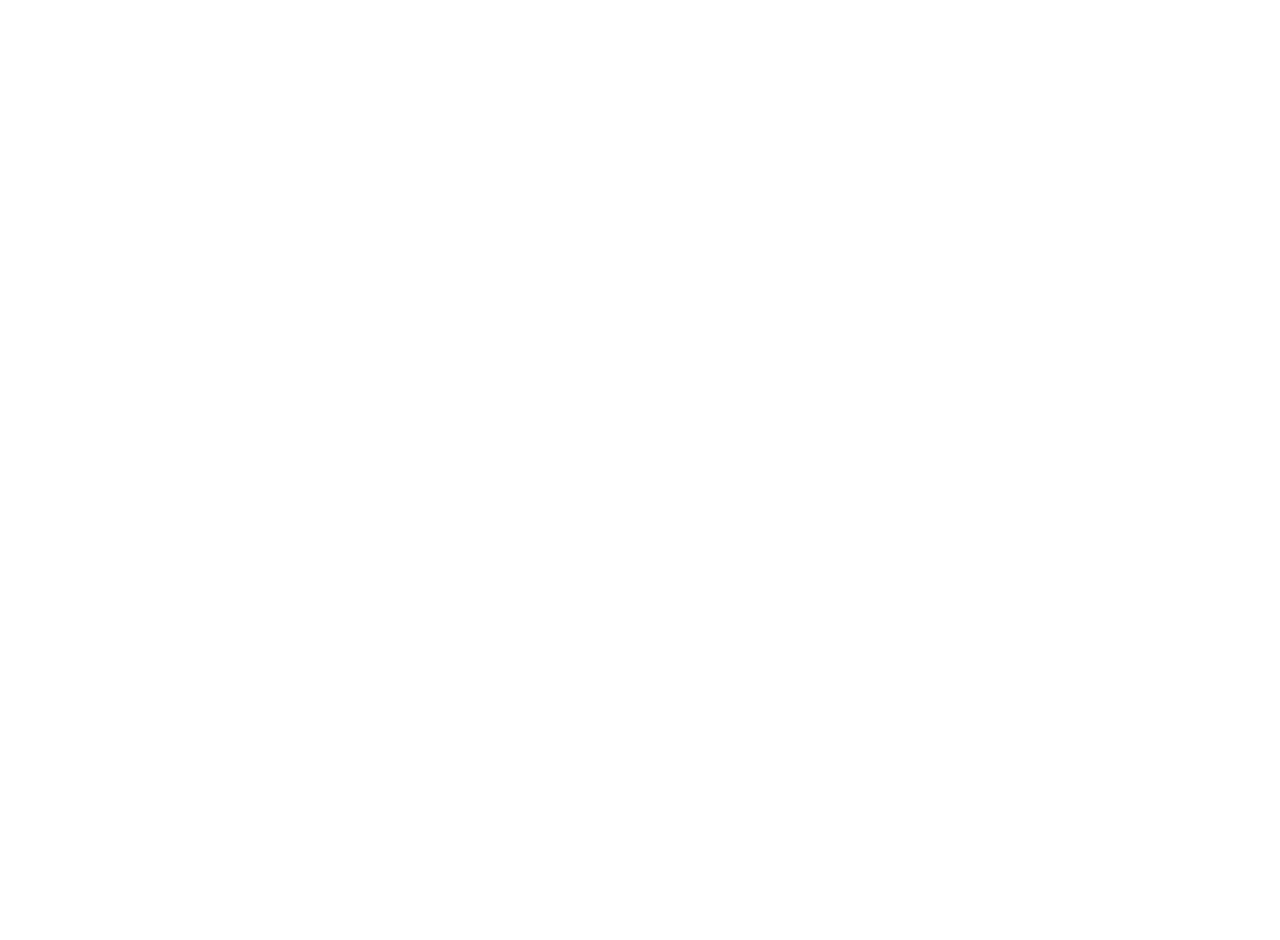
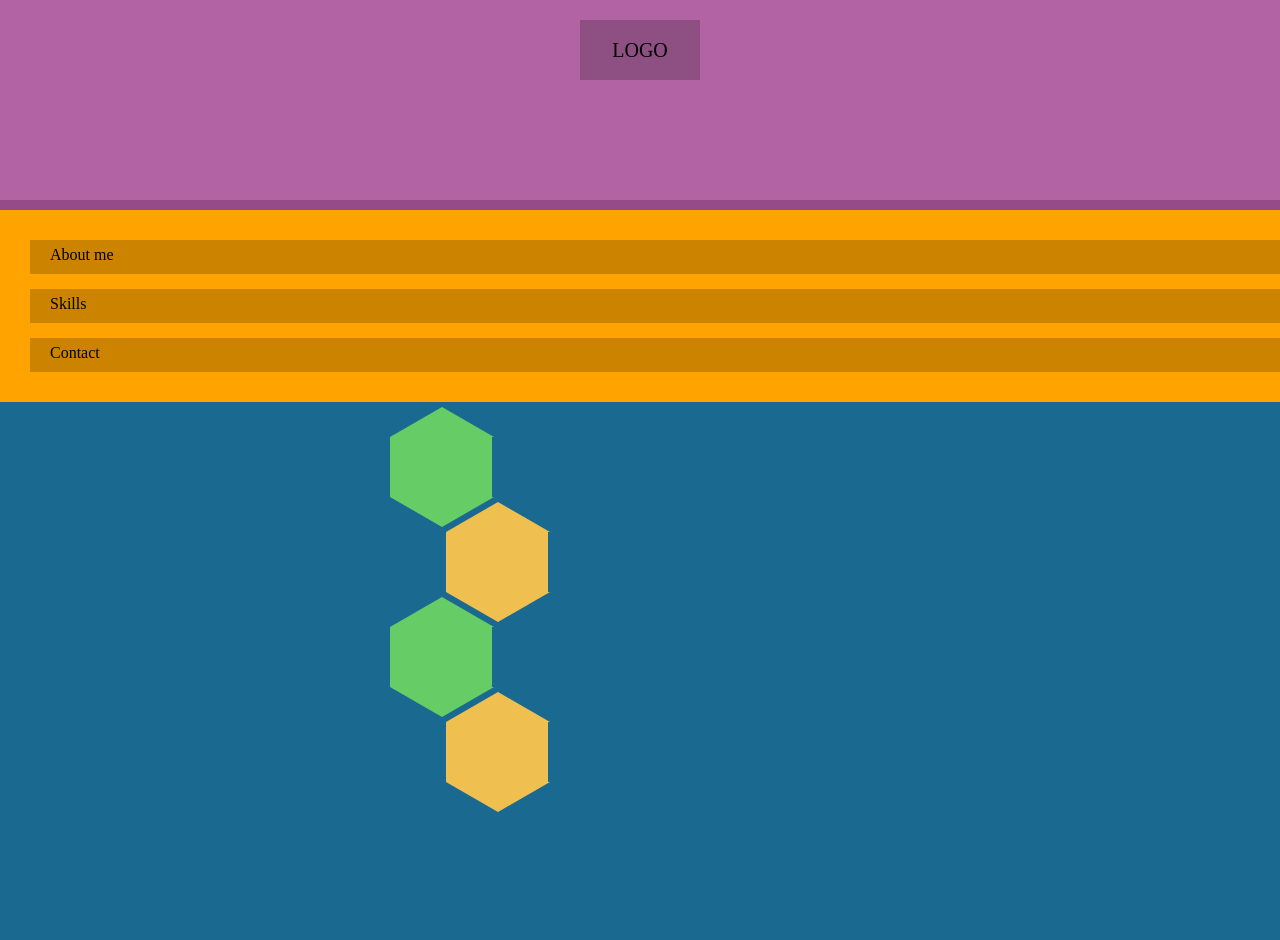
Before and after one commit to AWelshCorgi/awelshcorgi.github.com, a plain HTML site: page index.html in a window 1280 px wide. Before the commit the page ends 800 px from the top, so only its background shows below. Drawn offline with Linux system fonts and the light colour scheme.

Commit message:
added hexagons, saving before i stretch them

```diff
--- a/_body.scss
+++ b/_body.scss
@@ -0,0 +1,91 @@
+
+.core{
+	height:800px;
+	width:100%;
+	background-color: $bluetest-dark;
+
+}
+.menulist{
+	background-color: #ffa300;
+	padding-top:15px;
+	padding-left:30px;
+	padding-bottom:15px;
+
+	ul li{
+			background-color: rgba(0,0,0,.2);
+			height:20px;
+			padding-left:20px;
+			padding-top:7px;
+			padding-bottom:7px;
+			margin-top:15px;
+			margin-bottom:15px;
+
+		}
+
+
+}
+section{
+	height:500px;
+	width:500px;
+	margin-left:auto;
+	margin-right:auto;
+}
+
+
+.hex {
+    margin-top: 35px;
+    width: 102px;
+    height: 60px;
+    background-color: #6C6;
+    position: relative;
+
+
+
+		&:before {
+		    content: " ";
+		    width: 0; height: 0;
+		    border-bottom: 30px solid #6C6;
+		    border-left: 52px solid transparent;
+		    border-right: 52px solid transparent;
+		    position: absolute;
+		    top: -30px;
+		}
+
+		&:after {
+		    content: "";
+		    width: 0;
+		    position: absolute;
+		    bottom: -30px;
+		    border-top: 30px solid #6C6;
+		    border-left: 52px solid transparent;
+		    border-right: 52px solid transparent;
+		}
+
+		&:nth-child(even){
+		background-color: #EFC050;
+		clear:left;
+		margin-left:56px;
+
+		   	&:before {
+			    content: " ";
+			    width: 0; height: 0;
+			    border-bottom: 30px solid #EFC050;
+			    border-left: 52px solid transparent;
+			    border-right: 52px solid transparent;
+			    position: absolute;
+			    top: -30px;
+			}
+
+			&:after {
+			    content: "";
+			    width: 0;
+			    position: absolute;
+			    bottom: -30px;
+			    border-top: 30px solid #EFC050;
+			    border-left: 52px solid transparent;
+			    border-right: 52px solid transparent;
+			}
+
+
+    	}
+}
--- a/_colors-and-mix.scss
+++ b/_colors-and-mix.scss
@@ -11,16 +11,39 @@ $primary-color-darker: darken( $primary-color, 20% );
 $circlesize: 200px;
 $circlesize-prime: ($circlesize + 20px);
 
-@mixin circle($circlesize){
-    margin-right:auto;
-    margin-left:auto;
-     height:$circlesize;
-     width:$circlesize;
-     border-radius: $circlesize;
-     -moz-border-radius: $circlesize;
-     -webkit-border-radius: $circlesize;
-     background:$fontshade;
-     margin-bottom:10px;
-     background-image:url('../sasslearn/images/corgipuppy.jpg');
+
+$bluetest: #2288bb;
+$bluetest-light: lighten( $bluetest, 10% );
+$bluetest-lighter: lighten( $bluetest, 20% );
+$bluetest-dark: darken( $bluetest, 10% );
+$bluetest-darker: darken( $bluetest, 20% );
+
+@mixin hexagon{
+
+    margin-top: 30px;
+    width: 104px;
+    height: 60px;
+    background-color: #6C6;
+    position: relative;
+
+        :before {
+        content: " ";
+        width: 0; height: 0;
+        border-bottom: 30px solid #6C6;
+        border-left: 52px solid transparent;
+        border-right: 52px solid transparent;
+        position: absolute;
+        top: -30px;
+            }
+
+        :after {
+            content: "";
+            width: 0;
+            position: absolute;
+            bottom: -30px;
+            border-top: 30px solid #6C6;
+            border-left: 52px solid transparent;
+            border-right: 52px solid transparent;
+        }
 
 }
--- a/_header.scss
+++ b/_header.scss
@@ -0,0 +1,21 @@
+.logobar{
+	height:25%;
+	background-color: $primary-color;
+	overflow:auto;
+	border-bottom: 10px solid $primary-color-dark;
+}
+.logoprime{
+	margin-left:auto;
+	margin-right:auto;
+	margin-top:20px;
+	width:80px;
+	padding:20px;
+	background-color: rgba(0,0,0,.2);
+
+	.logotext{
+		text-align:center;
+		font-size: 20px;
+
+	}
+
+}
--- a/index.html
+++ b/index.html
@@ -0,0 +1,38 @@
+<html>
+<head>
+	<link rel="stylesheet" href="css/reset.css">
+	<link rel="stylesheet" href="index.css">
+	<meta content='width=device-width, minimum-scale=1.0, maximum-scale=1.0' name='viewport'>
+</head>
+<body>
+	<header class="logobar">
+		<div class="logoprime">
+			<p class="logotext">LOGO</p>
+
+		</div>
+	</header>
+	<div class="core">
+		<div class="menulist">
+			<ul>
+				<li><a>About me</li></a>
+				<li><a>Skills</a></li>
+				<li><a>Contact</a></li>
+			</ul>
+		</div>
+
+		<section class="projects">
+			<div class="hex">
+			</div>
+			<div class="hex">
+			</div>
+			<div class="hex">
+			</div>
+			<div class="hex">
+			</div>
+
+
+		</section>
+
+	</div>
+</body>
+</html>
--- a/index.scss
+++ b/index.scss
@@ -1,3 +1,3 @@
 @import 'colors-and-mix';
+@import 'header';
 @import 'body';
-@import 'header';
```
Also changed, not shown: _colors-and-mix.css (added), _header.css (added), index.css.
